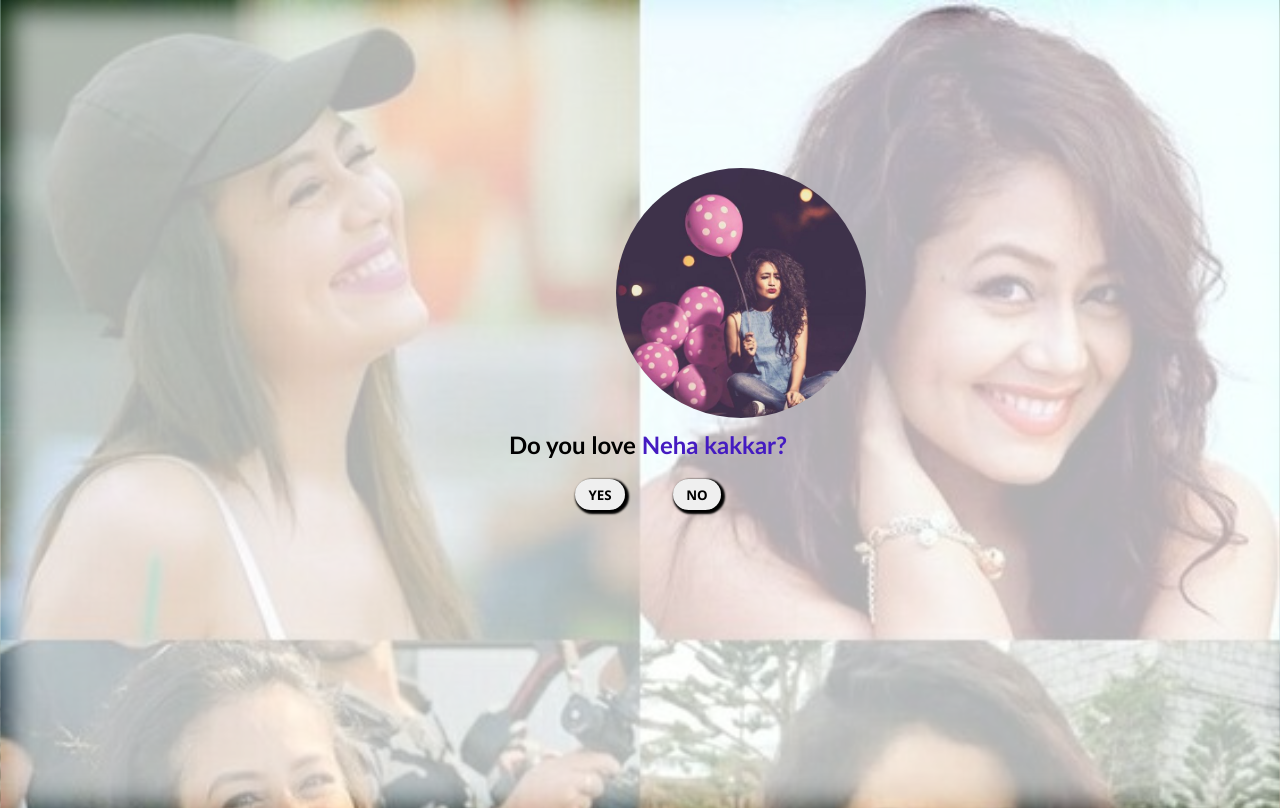
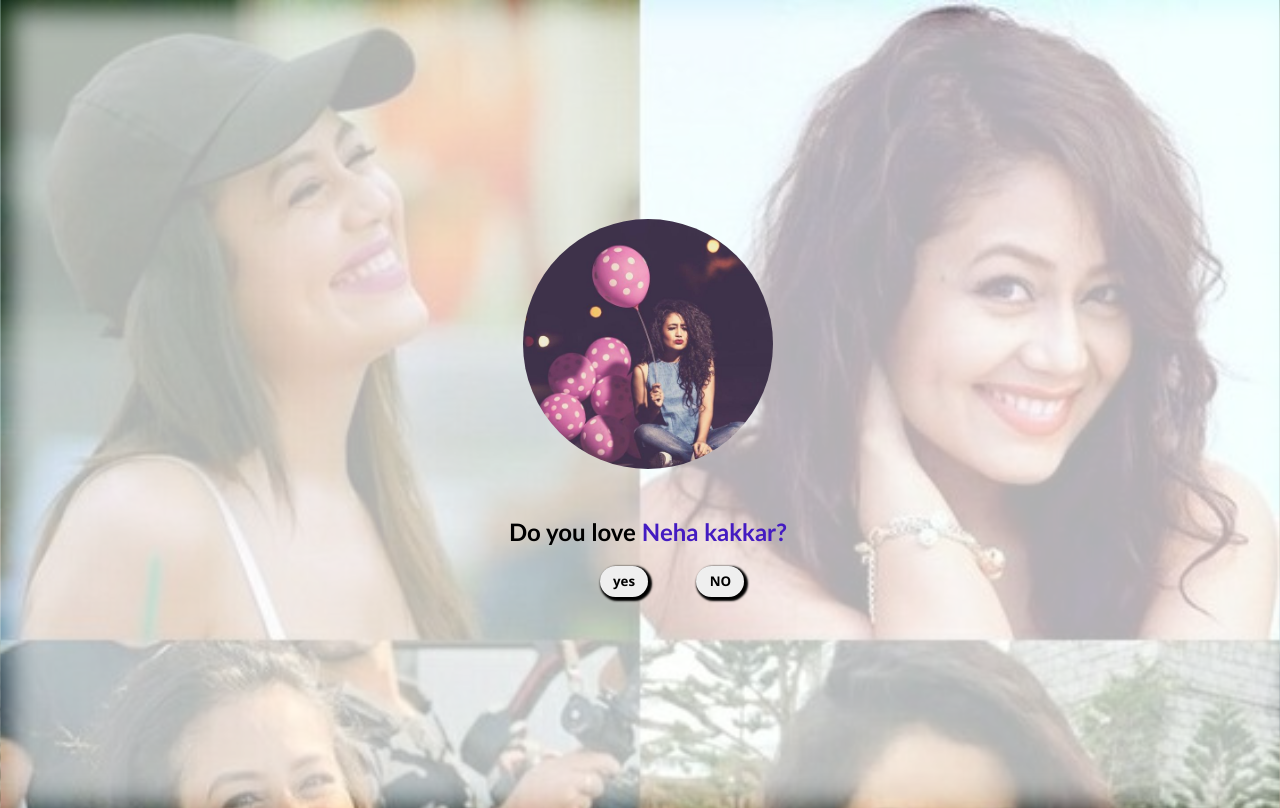
Before and after one commit to SamikshyaChhetri/day1_of_js, a plain HTML site: page day9.html in a window 1280 px wide. Drawn offline with Linux system fonts and the light colour scheme.

Commit message:
You can't say no

```diff
--- a/day8.css
+++ b/day8.css
@@ -1,6 +1,6 @@
 body {
   position: relative;
-  background-image: url(/imagess/sky.avif);
+  background-image: url(./imagess/sky.avif);
   background-size: cover;
 }
 #container {
--- a/day9.css
+++ b/day9.css
@@ -6,13 +6,17 @@ body {
   background-size: cover;
   overflow: hidden; /* Prevent content from overflowing */
   scroll-behavior: smooth;
+  display: flex;
+  justify-content: center;
+  flex-direction: column;
+  align-items: center;
 }
 h2 {
   font-family: "Trebuchet MS", "Lucida Sans Unicode", "Lucida Grande",
     "Lucida Sans", Arial, sans-serif;
   position: relative;
   text-align: center;
-  margin-top: 7em;
+  margin-top: 2em;
 }
 span {
   color: rgb(68, 27, 193);
@@ -27,17 +31,16 @@ body::before {
   background-color: rgba(255, 255, 255, 0.692); /* Adjust opacity as needed */
   filter: blur(15px); /* Adjust the blur radius as needed */
   scroll-behavior: smooth;
+  z-index: -1;
 }
 img {
-  position: relative;
   height: 250px;
   width: 250px;
   border-radius: 50%;
   top: 10em;
   left: 38em;
-  /* margin: 7em 0em 0em 7em; */
 }
-.cont input[type="button"] {
+.cont button[type="button"] {
   padding: 0.5em 1em;
   border-radius: 20px;
   box-shadow: 2px 2px 2px 2px black;
@@ -55,3 +58,7 @@ img {
   gap: 3em;
   scroll-behavior: smooth;
 }
+
+#no {
+  position: absolute;
+}
--- a/day9.html
+++ b/day9.html
@@ -13,10 +13,10 @@
 
     <div class="cont">
       <div id="container2">
-        <input type="button" value="YES" />
+        <button type="button">yes</button>
       </div>
       <div id="container">
-        <input type="button" value="NO" />
+        <button type="button" id="no">NO</button>
       </div>
     </div>
   </body>
--- a/day9.js
+++ b/day9.js
@@ -1,12 +1,7 @@
-const element = document.getElementById("container");
+const element = document.getElementById("no");
 element.addEventListener("mouseover", (e) => {
   const randomx = Math.floor(Math.random() * 500);
   const randomy = Math.floor(Math.random() * 300);
-  element.style.right = randomx + "px";
   element.style.left = randomx + "px";
   element.style.top = randomy + "px";
-  element.style.bottom = randomy + "px";
-  element.style.position = "absolute";
 });
-// console.log(window.innerWidth);
-// console.log(window.innerHeight);
```
Also changed, not shown: day8.html (+1 -1 lines).
